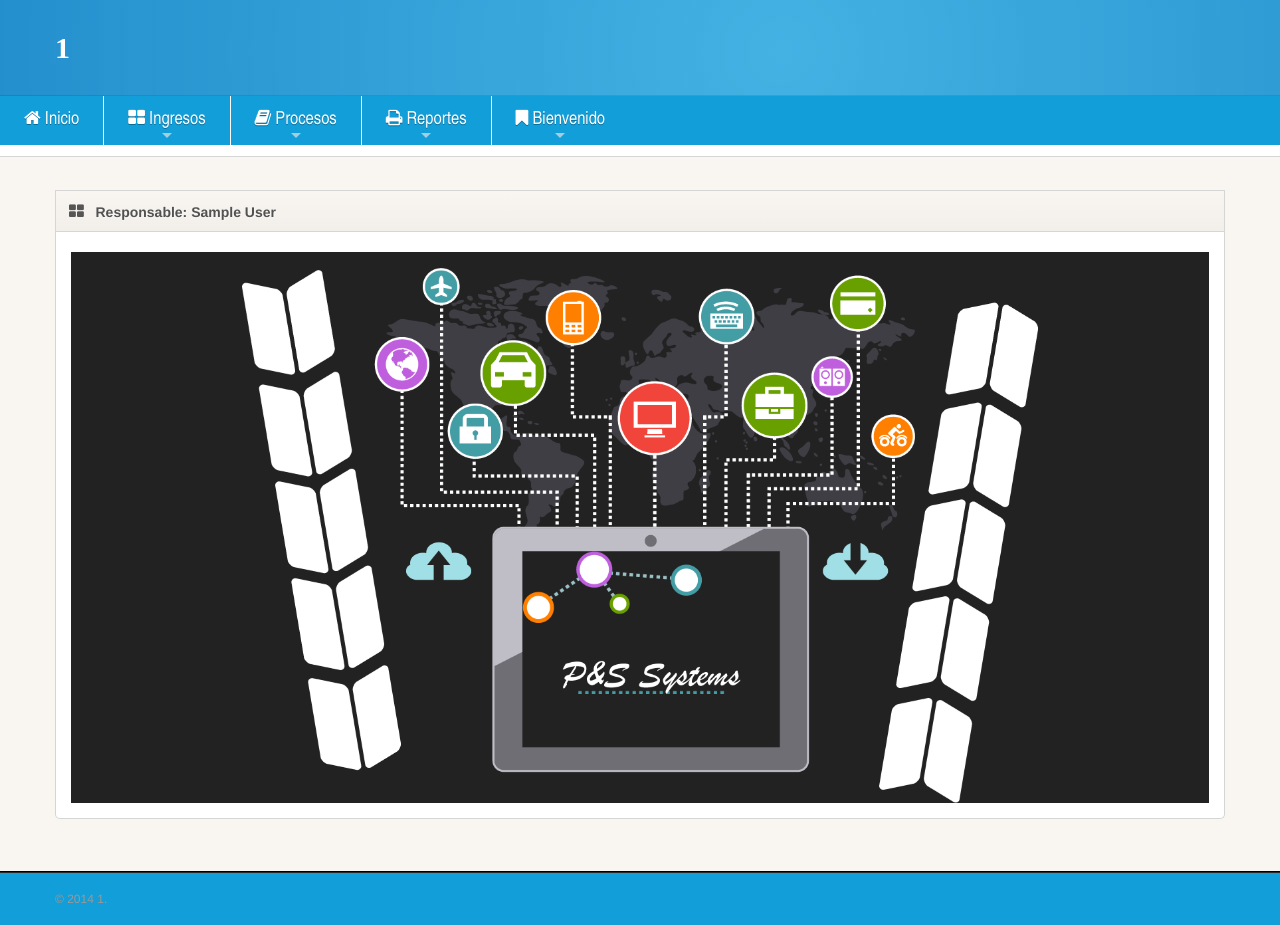
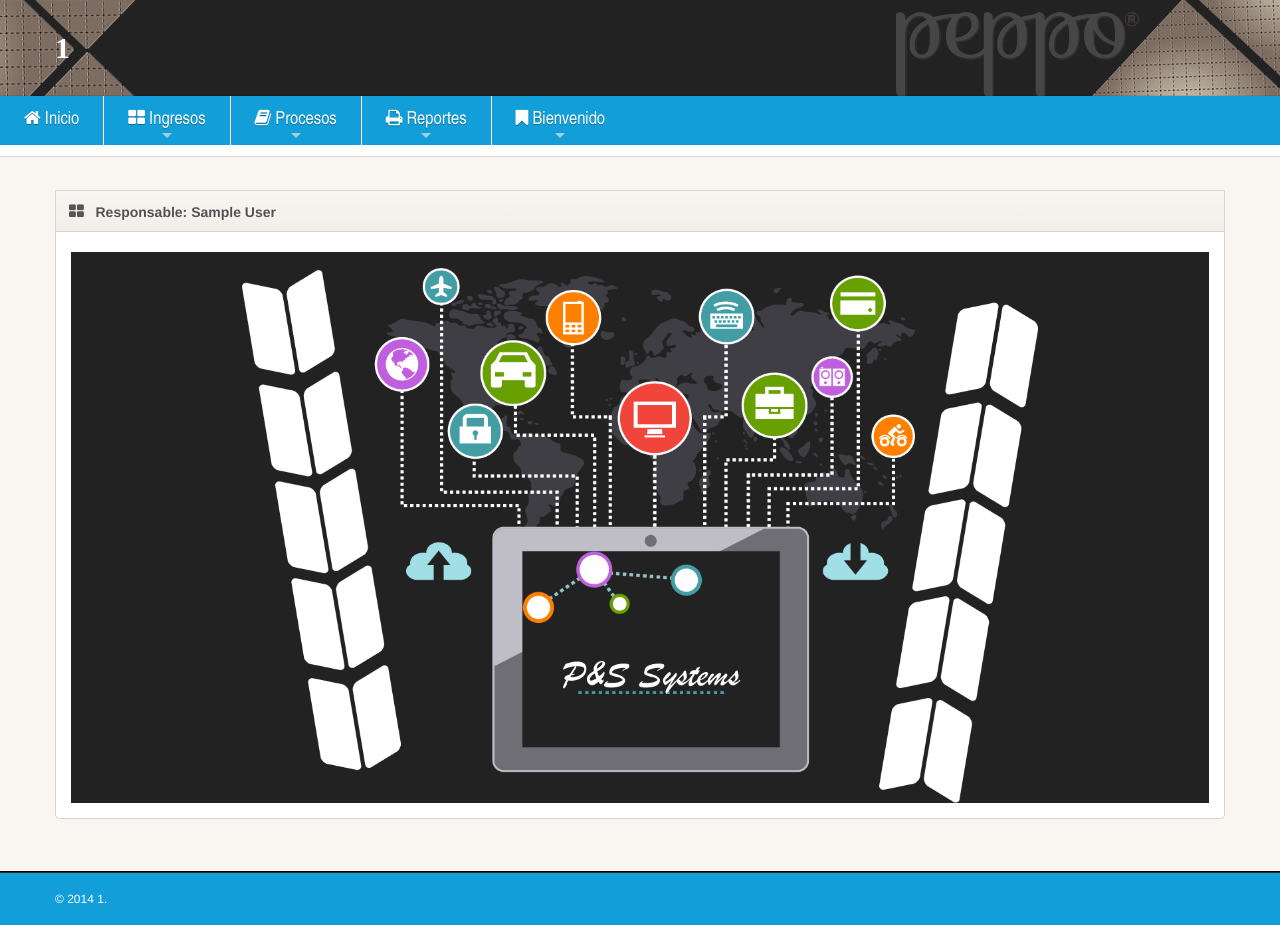
Before and after one commit to Oskrin/peppo, a PHP site: page /html/principal.php in a window 1280 px wide. Run offline with PHP 8.4, Linux system fonts and the light colour scheme; the visitor is signed in with stand-in values (Sample User, id 1).

Commit message:
Modi Apariencia

```diff
--- a/css/style.css
+++ b/css/style.css
@@ -307,15 +307,15 @@ textarea {
 
     font-size: 12px;
     background: #129ED9;
-    color: #999;
+    color: #FFFFFF;
 }
 
 .footer a {
-    color: #999;
+    color: #FFFFFF;
 }
 
 .footer a:hover {
-    color: #FFF;
+    color: #FFFFFF;
     text-decoration: none;
 }
 
```
Also changed, not shown: css/sm-blue/css-gradients-fallback/main-item-hover-bg.png, css/sm-blue/css-gradients-fallback/main-menu-bg.png, css/sm-blue/css-gradients-fallback/vertical-main-item-bg.png, images/banner.jpg, images/fondo.jpg, images/system.jpg.
